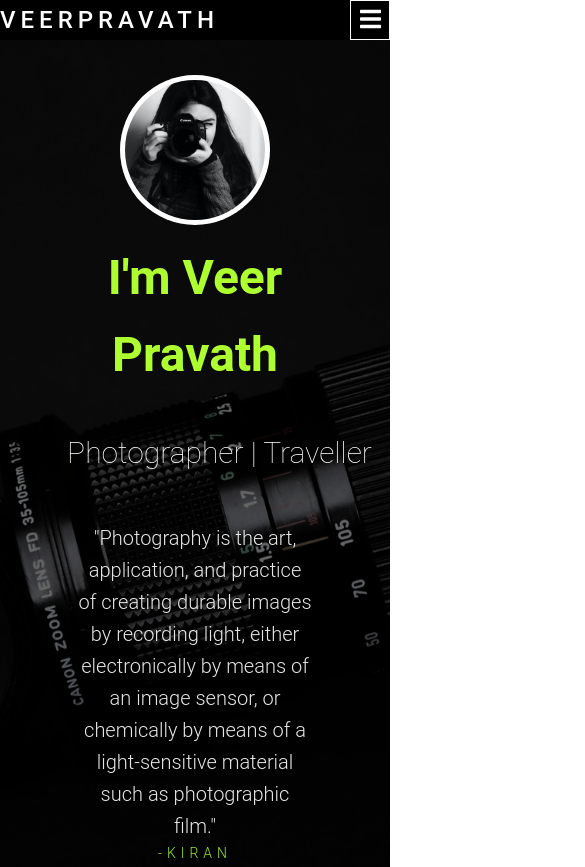
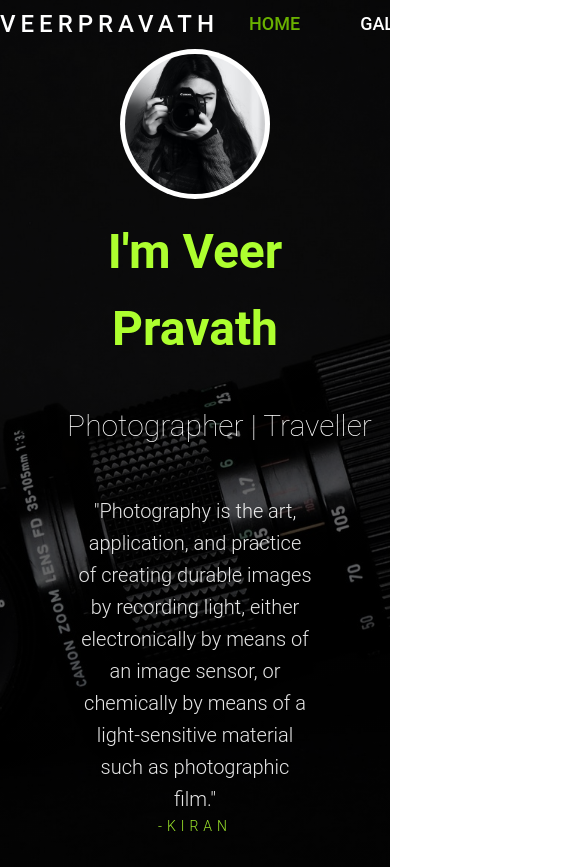
Before and after one commit to veerpravath/Photography, a plain HTML site: page index.html in a window 390 px wide. Shown: the top 867 px of the page, 585 px wide, since content can reach past the window. Drawn offline with Linux system fonts and the light colour scheme.

Commit message:
media queries

```diff
--- a/style.css
+++ b/style.css
@@ -367,3 +367,58 @@ blockquote span{
 
 
 /*media queries */
+
+@media only screen and (max-width: 678px){
+
+}
+
+@media only screen and (max-width: 800px){
+
+}
+
+@media only screen and (max-width: 992px){
+ /* header and footer */
+ .nav-section{
+     display:flex;
+     justify-content:space-between;
+ }
+ .navBtn{
+     display: none;
+ }
+ .brand-and-navBtn{
+     flex:0 0 10%;
+     background: none;
+ }
+ .top-nav{
+     flex:0 1 80%;
+     display: flex;
+     justify-content: center;
+     align-items: center;
+     transition: transform 0s ease;
+     transform: translateY(0);
+     background: transparent;
+ }
+ .top-nav ul{
+     display: flex;
+ }
+ .top-nav ul li{
+     margin-right: 30px;
+     margin-left: 30px;
+ }
+ .about{
+     margin-top: 0;
+ }
+ .search-icon{
+     flex:0 0 10%;
+     display:block;
+
+ }
+}
+
+@media only screen and (max-width: 1000px){
+
+}
+
+@media only screen and (max-width: 1200px){
+
+}
```
